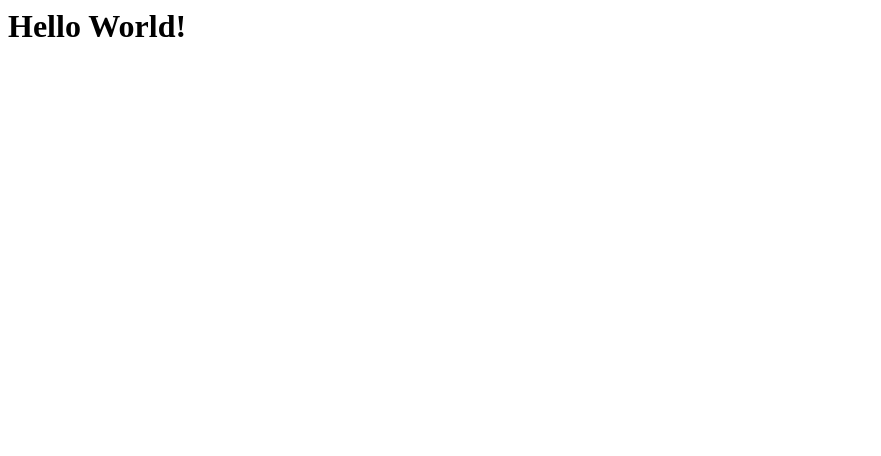
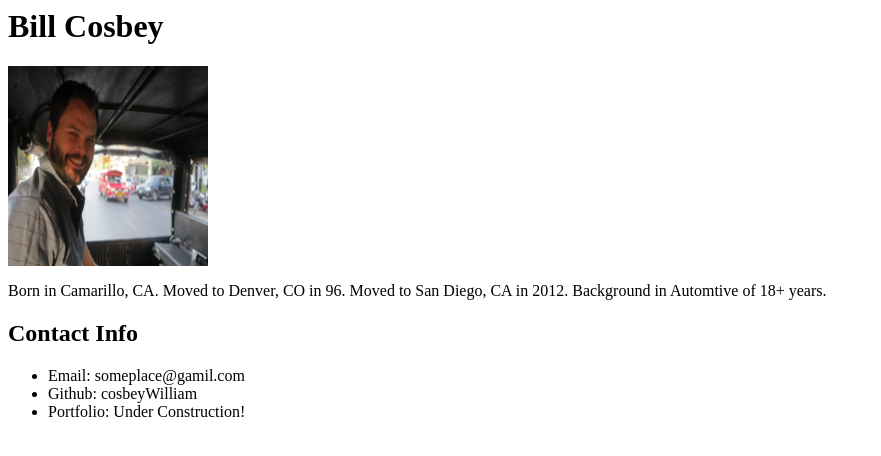
Before and after one commit to wcosbey/Demo-Test-seconddday, a plain HTML site: page index.html in a window 1280 px wide. Shown: the whole page, without its empty margins (0-881 px from the left). Drawn offline with Linux system fonts and the light colour scheme.

Commit message:
second commit

```diff
--- a/index.html
+++ b/index.html
@@ -1,8 +1,16 @@
-<h1>Hello World!</h1>
+<h1>Bill Cosbey</h1>
 
 <body>
+ <img src="profile.jpg" alt="Uh OH!" height="200px", width="200px">
 
+ <p>Born in Camarillo, CA. Moved to Denver, CO in 96. Moved to San Diego, CA in 2012. Background in Automtive of 18+ years.</p>
 
+<h2>Contact Info</h2>
+<ul>
+    <li>Email: someplace@gamil.com</li>
+    <li>Github: cosbeyWilliam</li>
+    <li>Portfolio: Under Construction!</li>
+</ul>
 
 
 </body>
```
Also changed, not shown: profile.JPG (added).
